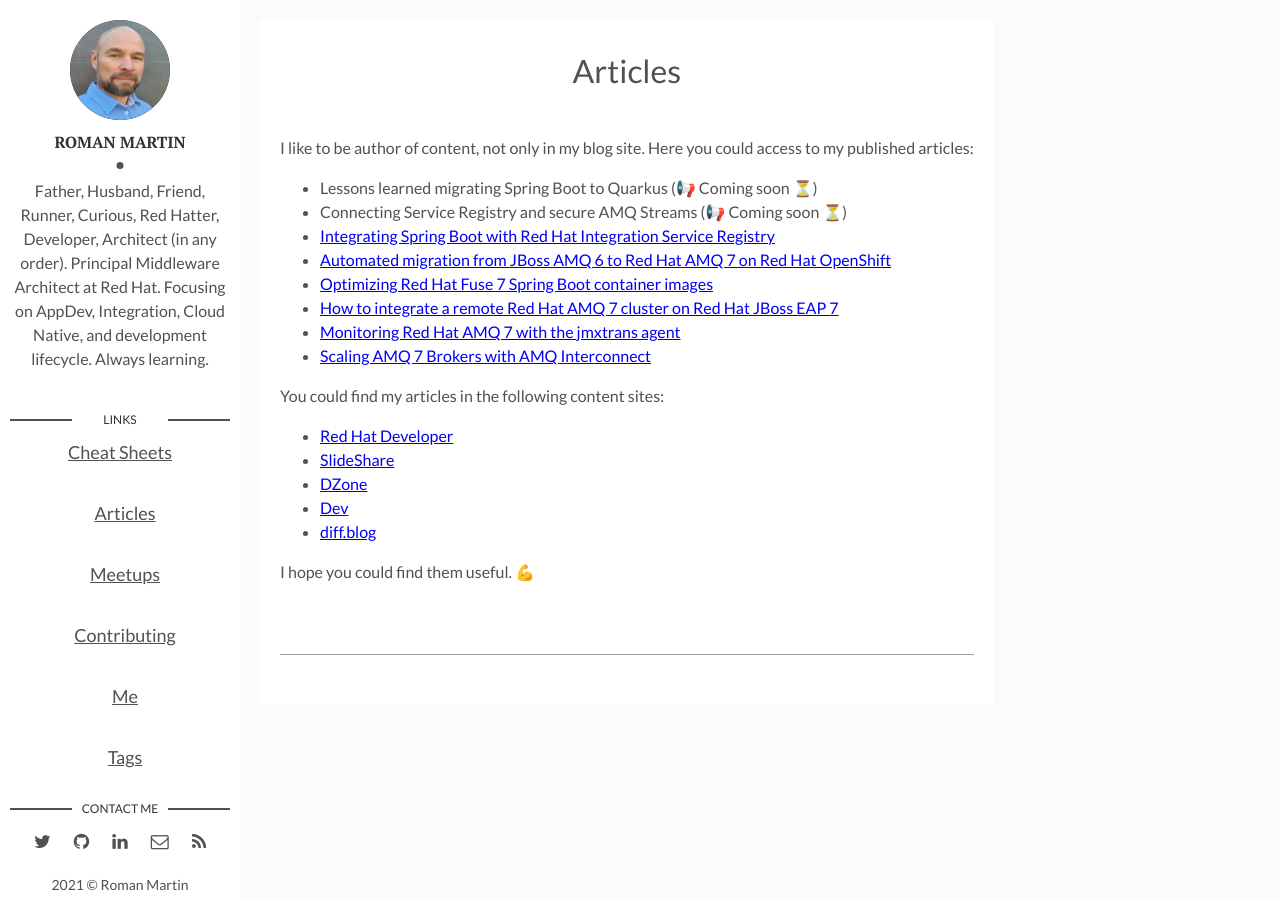
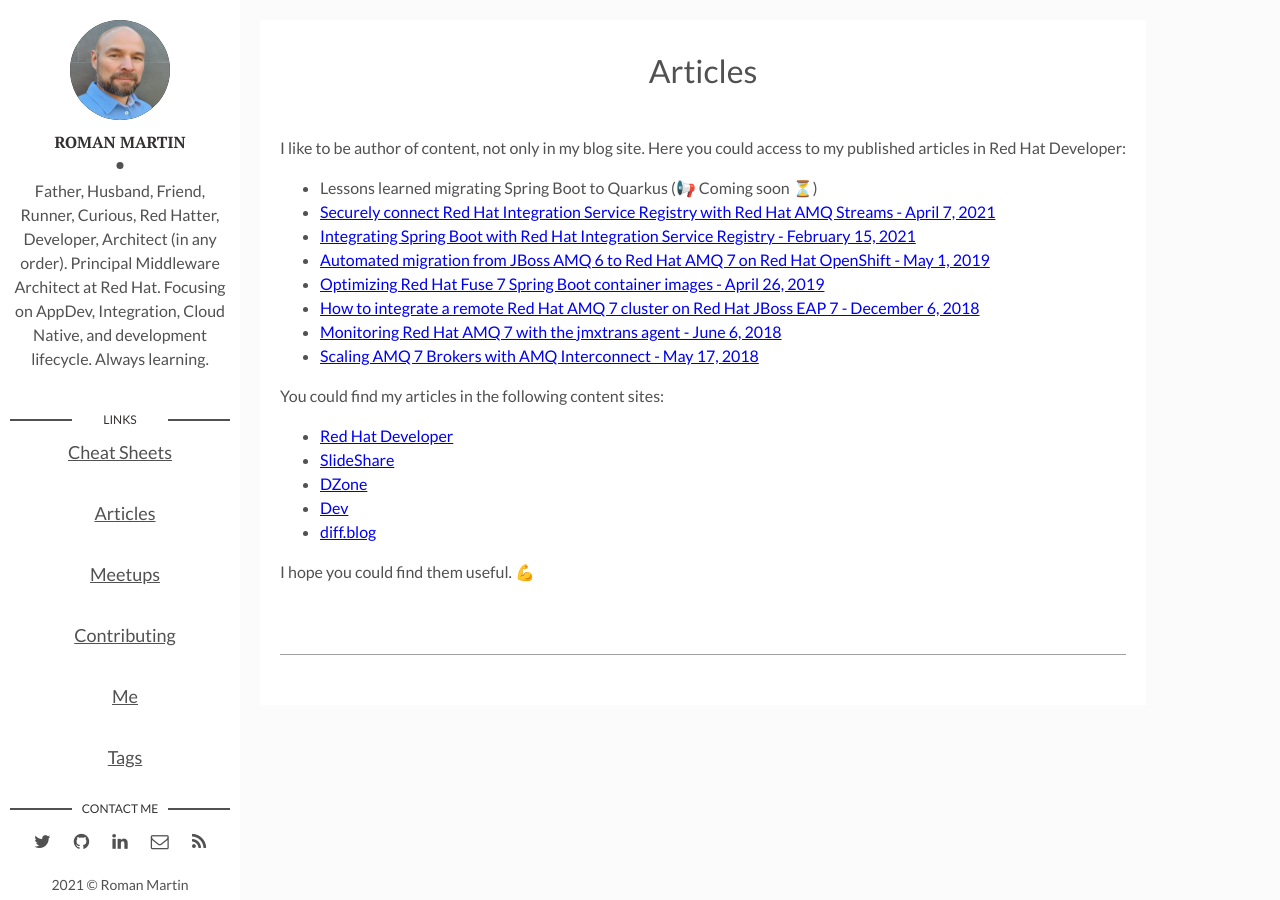
Before and after one commit to rmarting/rmarting.github.io, a Jekyll site: the page built from articles.md, in a window 1280 px wide. Built offline with Jekyll 4.4.1, drawn with Linux system fonts in a browser that asks for light colours; emoji names are drawn with the system emoji font.

Commit message:
:busts_in_silhouette: New articles published links and references

```diff
--- a/articles.md
+++ b/articles.md
@@ -6,16 +6,16 @@ comments:  false
 ---
 
 I like to be author of content, not only in my blog site. Here you could
-access to my published articles:
+access to my published articles in Red Hat Developer:
 
 * Lessons learned migrating Spring Boot to Quarkus (:loudspeaker: Coming soon :hourglass_flowing_sand:)
-* Connecting Service Registry and secure AMQ Streams (:loudspeaker: Coming soon :hourglass_flowing_sand:)
-* [Integrating Spring Boot with Red Hat Integration Service Registry](https://developers.redhat.com/blog/2021/02/15/integrating-spring-boot-with-red-hat-integration-service-registry/)
-* [Automated migration from JBoss AMQ 6 to Red Hat AMQ 7 on Red Hat OpenShift](https://developers.redhat.com/blog/2019/05/01/automated-migration-from-jboss-a-mq-6-to-red-hat-amq-7-on-red-hat-openshift/)
-* [Optimizing Red Hat Fuse 7 Spring Boot container images](https://developers.redhat.com/blog/2019/04/26/optimizing-red-hat-fuse-7-spring-boot-container-images/)
-* [How to integrate a remote Red Hat AMQ 7 cluster on Red Hat JBoss EAP 7](https://developers.redhat.com/blog/2018/12/06/how-to-integrate-a-remote-red-hat-amq-7-cluster-on-red-hat-jboss-eap-7/)
-* [Monitoring Red Hat AMQ 7 with the jmxtrans agent](https://developers.redhat.com/blog/2018/06/06/monitoring-red-hat-amq-7-with-the-jmxtrans-agent/)
-* [Scaling AMQ 7 Brokers with AMQ Interconnect](https://developers.redhat.com/blog/2018/05/17/scaling-amq-7-brokers-with-amq-interconnect/)
+* [Securely connect Red Hat Integration Service Registry with Red Hat AMQ Streams - April 7, 2021](https://developers.redhat.com/blog/2021/04/07/securely-connect-red-hat-integration-service-registry-with-red-hat-amq-streams/)
+* [Integrating Spring Boot with Red Hat Integration Service Registry - February 15, 2021](https://developers.redhat.com/blog/2021/02/15/integrating-spring-boot-with-red-hat-integration-service-registry/)
+* [Automated migration from JBoss AMQ 6 to Red Hat AMQ 7 on Red Hat OpenShift - May 1, 2019](https://developers.redhat.com/blog/2019/05/01/automated-migration-from-jboss-a-mq-6-to-red-hat-amq-7-on-red-hat-openshift/)
+* [Optimizing Red Hat Fuse 7 Spring Boot container images - April 26, 2019](https://developers.redhat.com/blog/2019/04/26/optimizing-red-hat-fuse-7-spring-boot-container-images/)
+* [How to integrate a remote Red Hat AMQ 7 cluster on Red Hat JBoss EAP 7 - December 6, 2018](https://developers.redhat.com/blog/2018/12/06/how-to-integrate-a-remote-red-hat-amq-7-cluster-on-red-hat-jboss-eap-7/)
+* [Monitoring Red Hat AMQ 7 with the jmxtrans agent - June 6, 2018](https://developers.redhat.com/blog/2018/06/06/monitoring-red-hat-amq-7-with-the-jmxtrans-agent/)
+* [Scaling AMQ 7 Brokers with AMQ Interconnect - May 17, 2018](https://developers.redhat.com/blog/2018/05/17/scaling-amq-7-brokers-with-amq-interconnect/)
 
 You could find my articles in the following content sites:
 
```
